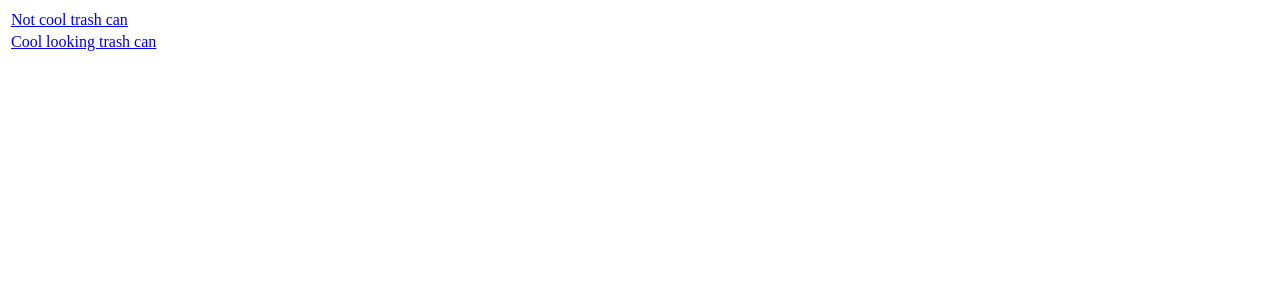
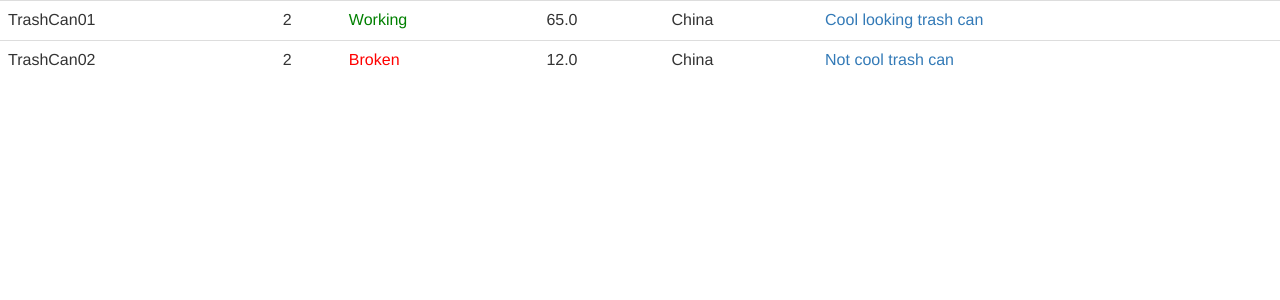
Before and after one commit to MiDro/trashViz, a Django app: page / in a window 1280 px wide. Shown: the top 300 px of the page. Run offline with Django 3.2, Linux system fonts and the light colour scheme; data comes from the database, SQL or seed files in the repository; some libraries are stand-ins or nearby versions.

Commit message:
Elijah Django

```diff
--- /dev/null
+++ b/map/static/map/style.css
@@ -0,0 +1,7 @@
+#work {
+  color: green;
+}
+
+#broke {
+  color: red;
+}
--- a/map/templates/map/index.html
+++ b/map/templates/map/index.html
@@ -1,14 +1,51 @@
+{% load static %}
+
+<!-- Latest compiled and minified CSS -->
+<link rel="stylesheet" href="https://maxcdn.bootstrapcdn.com/bootstrap/3.3.7/css/bootstrap.min.css" integrity="sha384-BVYiiSIFeK1dGmJRAkycuHAHRg32OmUcww7on3RYdg4Va+PmSTsz/K68vbdEjh4u" crossorigin="anonymous">
+
+<script src="https://ajax.googleapis.com/ajax/libs/jquery/3.2.1/jquery.min.js"></script>
+<!-- Optional theme -->
+<link rel="stylesheet" href="https://maxcdn.bootstrapcdn.com/bootstrap/3.3.7/css/bootstrap-theme.min.css" integrity="sha384-rHyoN1iRsVXV4nD0JutlnGaslCJuC7uwjduW9SVrLvRYooPp2bWYgmgJQIXwl/Sp" crossorigin="anonymous">
+
+<!-- Latest compiled and minified JavaScript -->
+<script src="https://maxcdn.bootstrapcdn.com/bootstrap/3.3.7/js/bootstrap.min.js" integrity="sha384-Tc5IQib027qvyjSMfHjOMaLkfuWVxZxUPnCJA7l2mCWNIpG9mGCD8wGNIcPD7Txa" crossorigin="anonymous"></script>
+
+<link rel="stylesheet" type="text/css" href="{% static 'map/style.css' %}" />
 {% if latest_trash_list %}
 
-	<table>
+	<table class="table">
 	{% for bin in latest_trash_list %}
 		<tr>
+			<td>
+				{{bin.name}}
+			</td>
+			<td>
+				{{bin.trashID}}
+			</td>
+			<td>
+				{% if bin.status == True %}
+				<span id="work">Working</span>
+				{% else %}
+				<span id="broke">Broken</span>
+				{% endif %}
+			</td>
+			<td>
+				{{bin.fillLevel}}
+			</td>
+			<td>
+				{{bin.location}}
+			</td>
 			<td>
 				<a href="{% url 'map:detail' bin.id %}"> {{bin.info}}</a>
 			</td>
 		</tr>
 	{% endfor %}
 	</table>
+	{% comment "optional note" %}
+		<p>
+			Have fun
+		</p>
+	{% endcomment %}
 {% else %}
 	<p> No polls are available. </p>
 {% endif %}
--- a/map/urls.py
+++ b/map/urls.py
@@ -4,5 +4,6 @@ from . import views
 app_name = 'map'
 urlpatterns = [
     url(r'^$', views.index, name='index'),
+    url(r'(?P<trashCan_id>[0-9]+)/$', views.detail, name='detail'),
     url(r'^(?P<trashCan_id>[0-9]+)/$', views.detail, name='detail'),
 ]
--- a/map/views.py
+++ b/map/views.py
@@ -4,7 +4,7 @@ from django.shortcuts import render, get_object_or_404
 from .models import TrashCan
 
 def index(request):
-    latest_trash_list = TrashCan.objects.order_by('-name')
+    latest_trash_list = TrashCan.objects.order_by('-name')[::-1]
     template = loader.get_template('map/index.html')
     context = {
         'latest_trash_list' : latest_trash_list,
```
